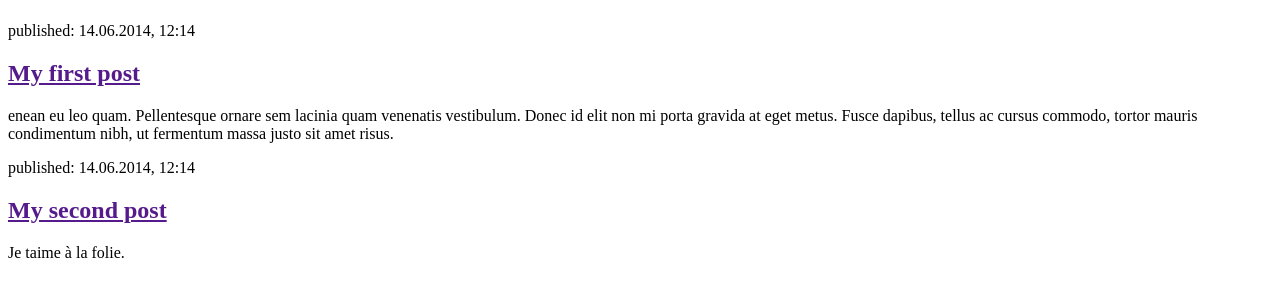
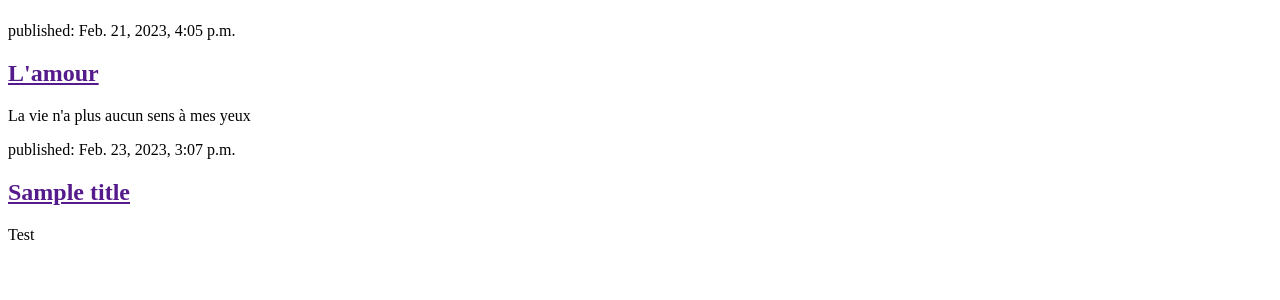
Before and after one commit to Palapola/my-first-blog, a Django app: page / in a window 1280 px wide. Shown: the part 58-358 px from the top of the page. Run offline with Django 4.2, Linux system fonts and the light colour scheme; data comes from the database, SQL or seed files in the repository; both versions use the stored data as it was after the commit.

Commit message:
Modified templates to display posts from database.

```diff
--- a/blog/Templates/Blog/post_list.html
+++ b/blog/Templates/Blog/post_list.html
@@ -6,17 +6,14 @@
 
     <body>
         <header>
-            <h1><a href="/">Django Girls Blog</a></h1>
+                <h1><a href="/">Django Girls Blog</a></h1>
         </header>
-        <article>
-            <time>published: 14.06.2014, 12:14</time>
-            <h2><a href="">My first post</a> </h2>
-            <p>enean eu leo quam. Pellentesque ornare sem lacinia quam venenatis vestibulum. Donec id elit non mi porta gravida at eget metus. Fusce dapibus, tellus ac cursus commodo, tortor mauris condimentum nibh, ut fermentum massa justo sit amet risus.</p>
-        </article>
-        <article>
-          <time>published: 14.06.2014, 12:14</time>
-          <h2><a href="">My second post</a></h2>
-          <p>Je taime à la folie.</p>
-        </article>
+        {% for post in posts %}
+            <article>
+                <time>published: {{ post.published_date }}</time>
+                <h2><a href="">{{ post.title }}</a></h2>
+                <p>{{ post.text|linebreaksbr }}</p>
+            </article>
+        {% endfor %}
     </body>
 </html>
--- a/blog/models.py
+++ b/blog/models.py
@@ -1,7 +1,6 @@
 from django.conf import settings
 from django.db import models
 from django.utils import timezone
-
 
 class Post(models.Model):
     author = models.ForeignKey(settings.AUTH_USER_MODEL, on_delete=models.CASCADE)
--- a/blog/views.py
+++ b/blog/views.py
@@ -1,5 +1,7 @@
 from django.shortcuts import render
+from django.utils import timezone
+from .models import Post
 
-# Create your views here.
 def post_list(request):
-    return render(request, 'blog/post_list.html', {})
+    posts = Post.objects.filter(published_date__lte=timezone.now()).order_by('published_date')
+    return render(request, 'blog/post_list.html', {'posts': posts})
```
Also changed, not shown: db.sqlite3.
